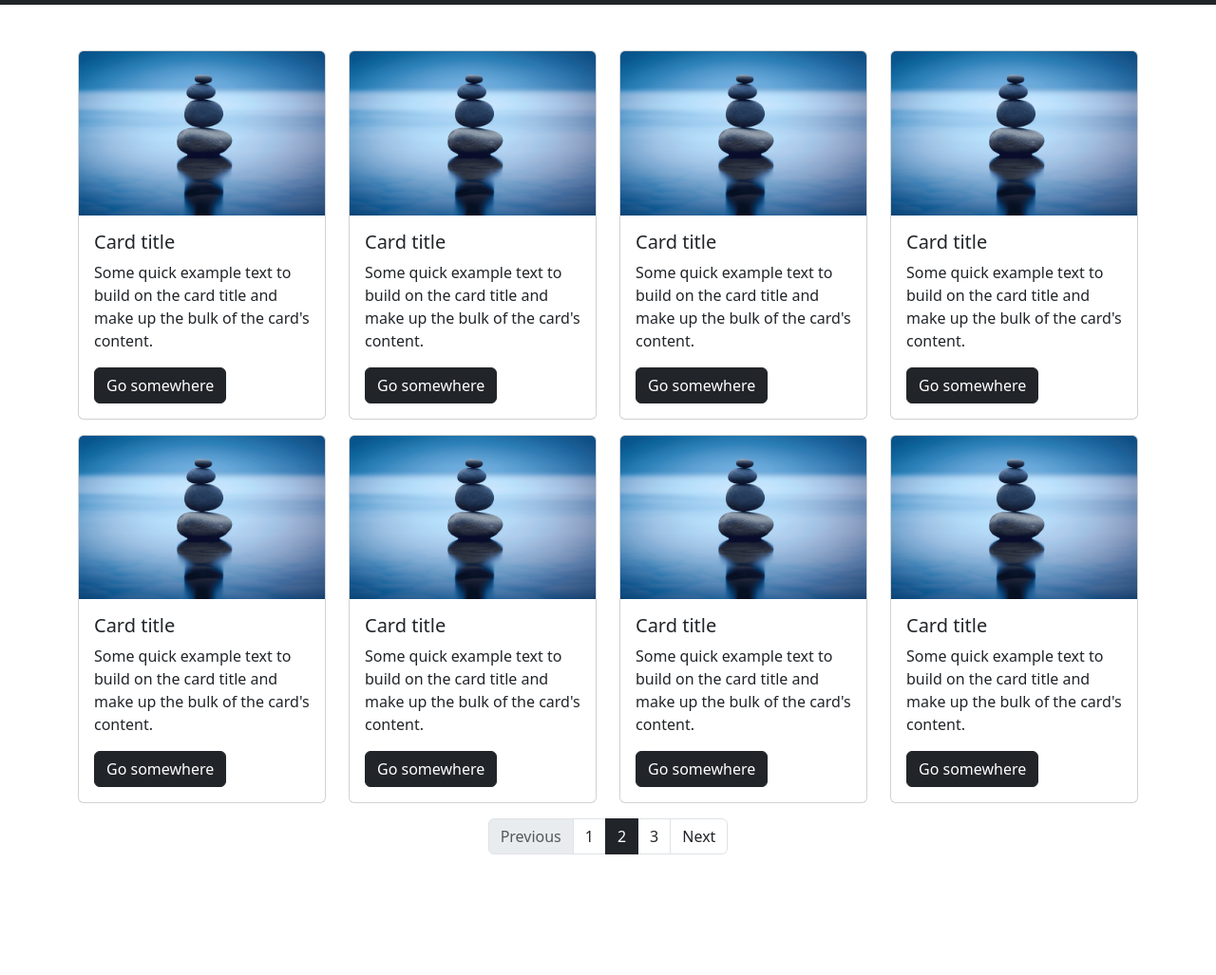
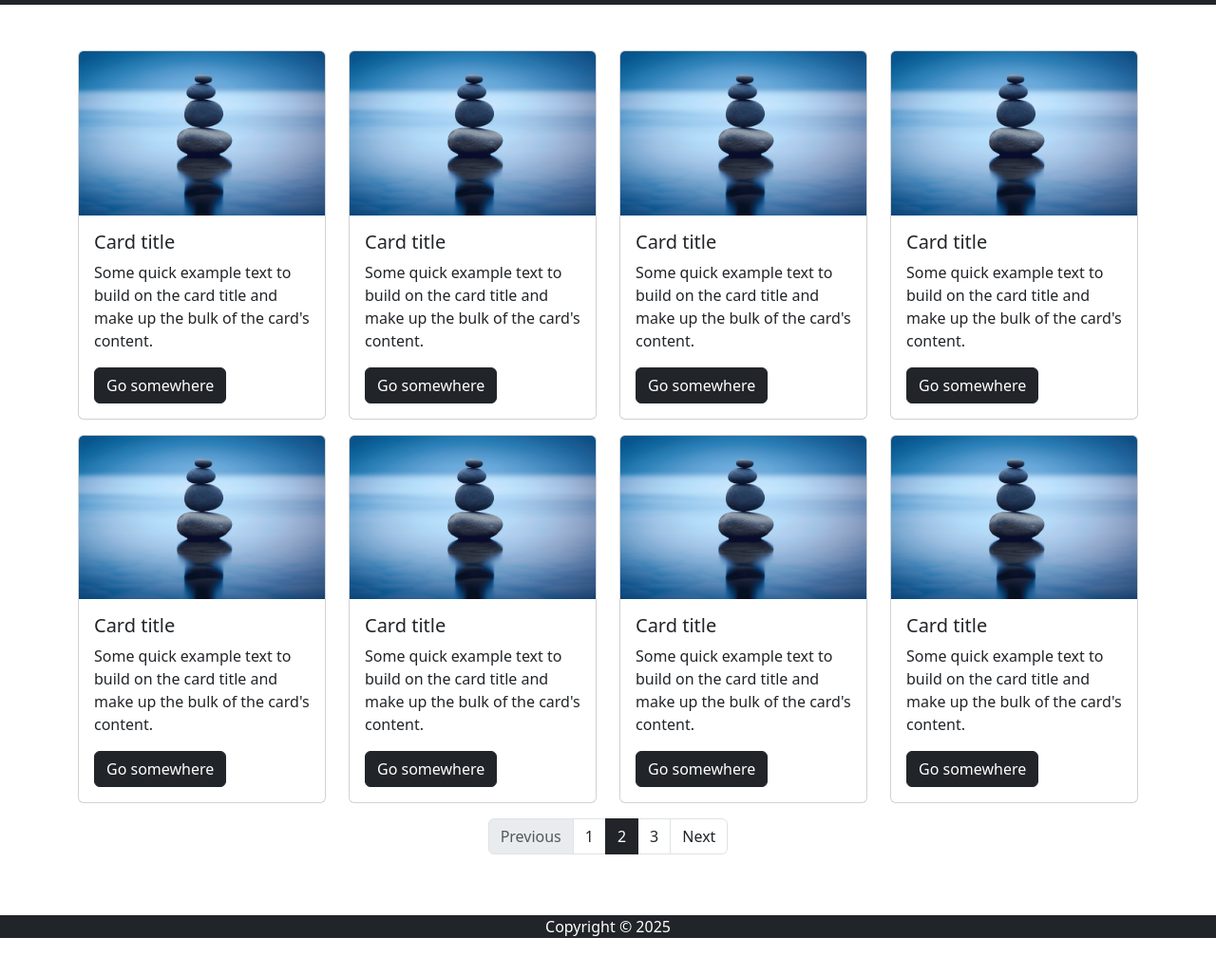
Before and after one commit to 7290668m/grid-5, a plain HTML site: page index.html in a window 1280 px wide. Shown: the part 51-1078 px from the top of the page at 95% size. Before the commit the page ends 1015 px from the top, so only its background shows below. Drawn offline with Linux system fonts and the light colour scheme.

Commit message:
home page finished

```diff
--- a/index.html
+++ b/index.html
@@ -153,6 +153,14 @@
    </div>
    <!-- card section end -->
 
+   <!-- footer start -->
+
+    <footer class="bg-dark my-5 ">
+      <p class="text-center text-white">Copyright &copy; 2025</p>
+    </footer>
+
+    <!-- footer end -->
+
 
     <script src="bootstrap.bundle.js"></script>
 </body>
```
